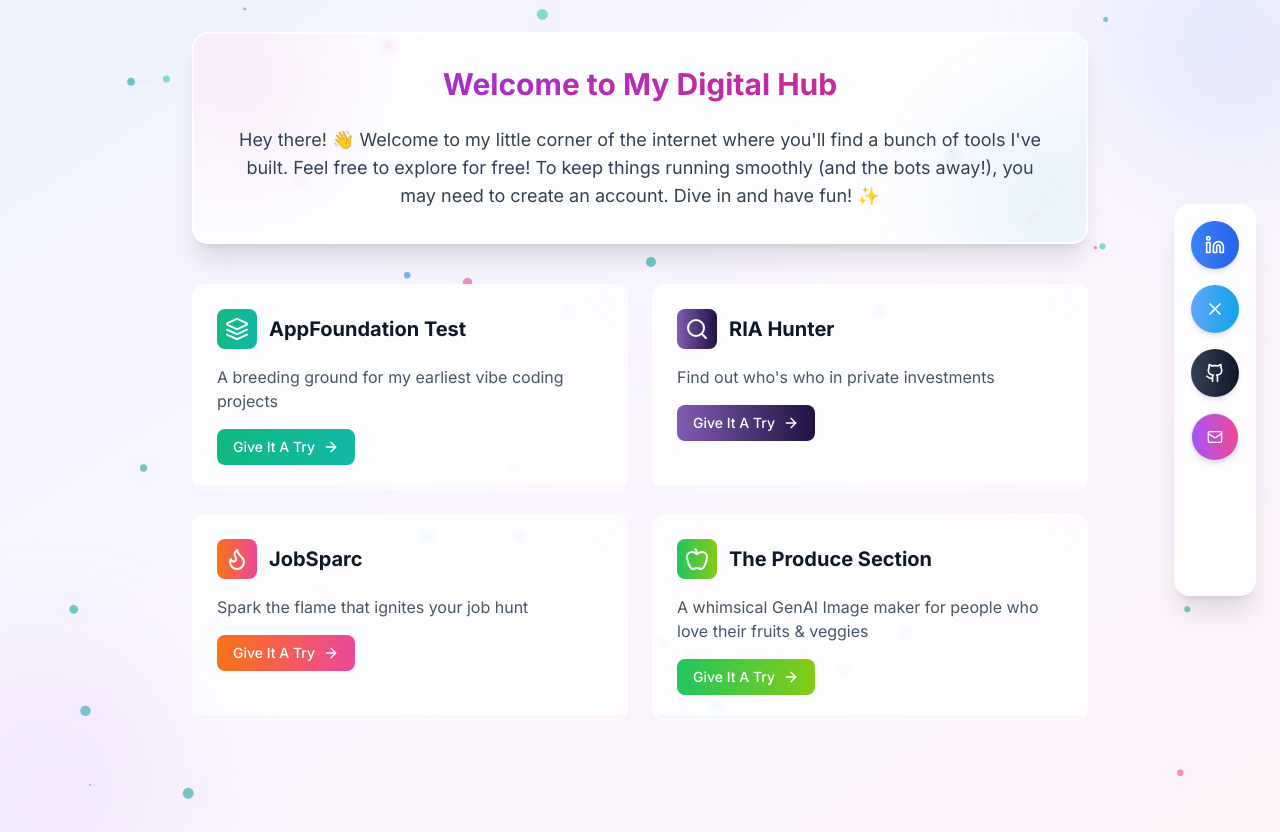
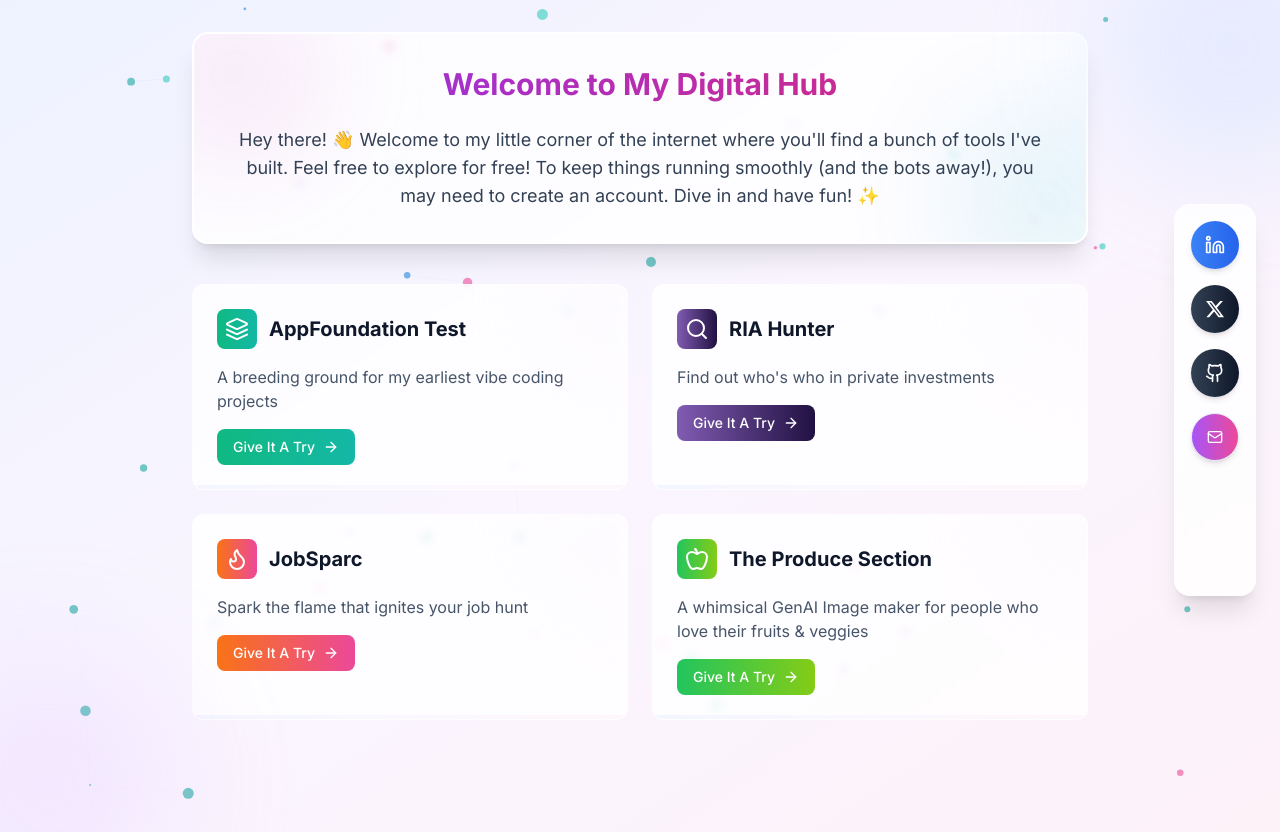
Before and after one commit to Turnstyle/ria-hunter, a Next.js app in the folder linktree-landing/: page / in a window 1280 px wide. Built offline with nearby package versions, Linux system fonts and the light colour scheme.

Commit message:
feat: Add custom X logo and update X button styling

```diff
--- /dev/null
+++ b/linktree-landing/components/icons/x-logo.tsx
@@ -0,0 +1,16 @@
+import { SVGProps } from 'react'
+
+export function XLogo(props: SVGProps<SVGSVGElement>) {
+  return (
+    <svg
+      viewBox="0 0 24 24"
+      aria-hidden="true"
+      {...props}
+    >
+      <path
+        fill="currentColor"
+        d="M18.244 2.25h3.308l-7.227 8.26 8.502 11.24H16.17l-5.214-6.817L4.99 21.75H1.68l7.73-8.835L1.254 2.25H8.08l4.713 6.231zm-1.161 17.52h1.833L7.084 4.126H5.117z"
+      />
+    </svg>
+  )
+}
--- a/linktree-landing/components/social-links.tsx
+++ b/linktree-landing/components/social-links.tsx
@@ -1,9 +1,10 @@
 "use client"
 
 import { useState } from "react"
-import { Github, Linkedin, Twitter, Mail, X } from "lucide-react"
+import { Github, Linkedin, Mail, X } from "lucide-react"
 import { ContactForm } from "./contact-form"
 import { Button } from "@/components/ui/button"
+import { XLogo } from "./icons/x-logo"
 
 export function SocialLinks() {
   const [showContactForm, setShowContactForm] = useState(false)
@@ -25,10 +26,10 @@ export function SocialLinks() {
             href="https://x.com/JTPeters_"
             target="_blank"
             rel="noopener noreferrer"
-            className="group flex h-10 w-10 items-center justify-center rounded-full bg-gradient-to-r from-blue-400 to-sky-500 p-2 text-white shadow-md transition-all duration-300 hover:shadow-lg md:h-12 md:w-12"
+            className="group flex h-10 w-10 items-center justify-center rounded-full bg-gradient-to-r from-slate-700 to-slate-900 p-2 text-white shadow-md transition-all duration-300 hover:shadow-lg md:h-12 md:w-12"
             aria-label="X (formerly Twitter) Profile"
           >
-            <X className="h-5 w-5 transition-transform duration-300 group-hover:scale-110" />
+            <XLogo className="h-5 w-5 transition-transform duration-300 group-hover:scale-110" />
           </a>
           <a
             href="https://github.com/Turnstyle"
```
